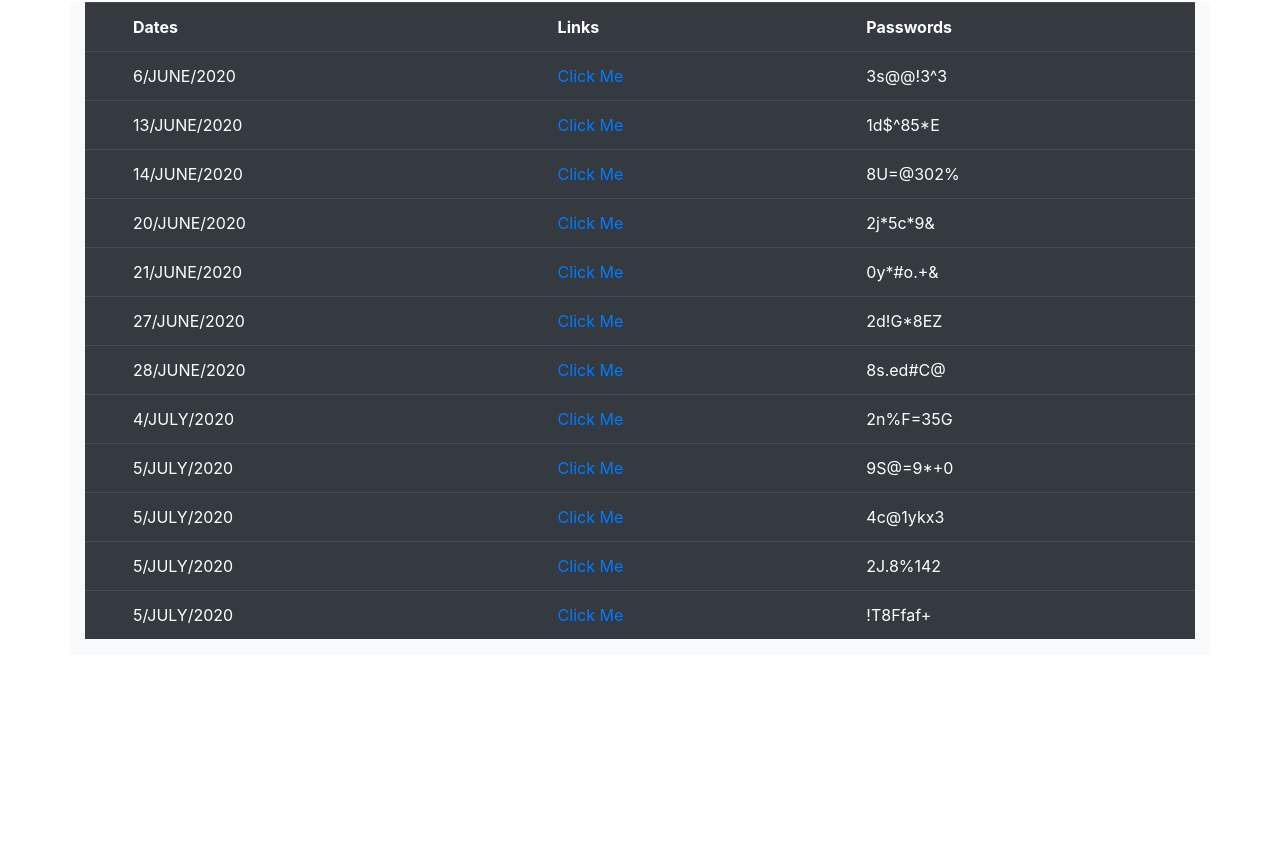
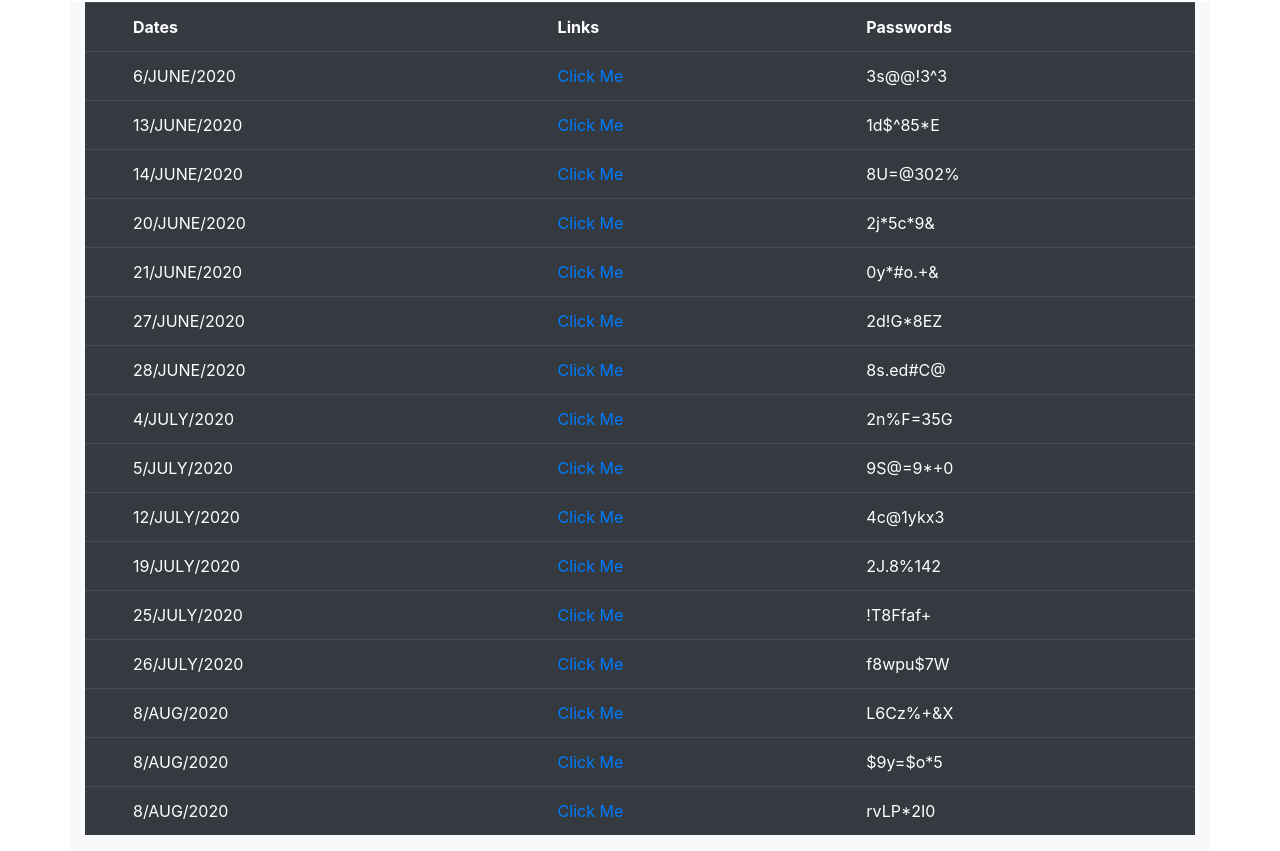
Before and after one commit to Talha-H/Recordings.github.io, a plain HTML site: page index.html in a window 1280 px wide. Shown: the part 1128-1979 px from the top of the page. Before the commit the page ends 1783 px from the top, so only its background shows below. Drawn offline with nearby package versions, Linux system fonts and the light colour scheme.

Commit message:
19/aug/2020 update

```diff
--- a/index.html
+++ b/index.html
@@ -155,20 +155,41 @@
                     <td class="pl-5">9S@=9*+0</td>
                   </tr>
                   <tr>
-                    <td class="pl-5">5/JULY/2020</td>
+                    <td class="pl-5">12/JULY/2020</td>
                     <td class="pl-5"><a href="https://us02web.zoom.us/rec/share/y8c2bInJ2DpOAc_c0l36YqUmA6PXeaa8hilLr6ULmB7uNT9EDaZVjhnZFyOiJJDN">Click Me</a></td>
                     <td class="pl-5">4c@1ykx3</td>
                   </tr>
                   <tr>
-                    <td class="pl-5">5/JULY/2020</td>
+                    <td class="pl-5">19/JULY/2020</td>
                     <td class="pl-5"><a href="https://us02web.zoom.us/rec/share/-PdpFevry2pJfo3csUPkeY8aOavBeaa81nAe_PULzkmhAPAdejNAMqsqbcG7kvMi">Click Me</a></td>
                     <td class="pl-5">2J.8%142</td>
                   </tr>
                    <tr>
-                    <td class="pl-5">5/JULY/2020</td>
+                    <td class="pl-5">25/JULY/2020</td>
                     <td class="pl-5"><a href="https://us02web.zoom.us/rec/share/tO1wE4_d_HFJAauc5U3RRbAcI6LMX6a823IcrPcIzEhvvdp5zQLBUpxX-kc95wvV">Click Me</a></td>
                     <td class="pl-5">!T8Ffaf+</td>
                   </tr>
+                  <tr>
+                    <td class="pl-5">26/JULY/2020</td>
+                    <td class="pl-5"><a href="https://us02web.zoom.us/rec/share/7OhFAZrb5k9JUKvA51zlSqIbMb7Heaa80SgbrvsJn0rzWVQj88UCYT80xjb6WRvK">Click Me</a></td>
+                    <td class="pl-5">f8wpu$7W</td>
+                  </tr>
+                  <tr>
+                    <td class="pl-5">8/AUG/2020</td>
+                    <td class="pl-5"><a href="https://us02web.zoom.us/rec/share/9e5rKKD1rFhOGInI0lv4ApEtM93IX6a8gHUc__UKzE9X7vVWswSH_gaDkyHJ7YEX">Click Me</a></td>
+                    <td class="pl-5">L6Cz%+&X</td>
+                  </tr>
+                  <tr>
+                    <td class="pl-5">8/AUG/2020</td>
+                    <td class="pl-5"><a href="https://us02web.zoom.us/rec/share/wchrEer52HlLaImTwXqPXu0jOp3KT6a81SgY_PcNxUmWsxw7qEMCnnwOYwKRhRVv">Click Me</a></td>
+                    <td class="pl-5">$9y=$o*5</td>
+                  </tr>
+                  <tr>
+                    <td class="pl-5">8/AUG/2020</td>
+                    <td class="pl-5"><a href="https://us02web.zoom.us/rec/share/-elaP-Hi_T9OS7ORxRCGdPRmDLTXeaa81iEa__MInUl3u0bHODIXczdSJ4uOHBRW">Click Me</a></td>
+                    <td class="pl-5">rvLP*2I0</td>
+                  </tr>
+
               </table>
            </div>
           </section>
```
